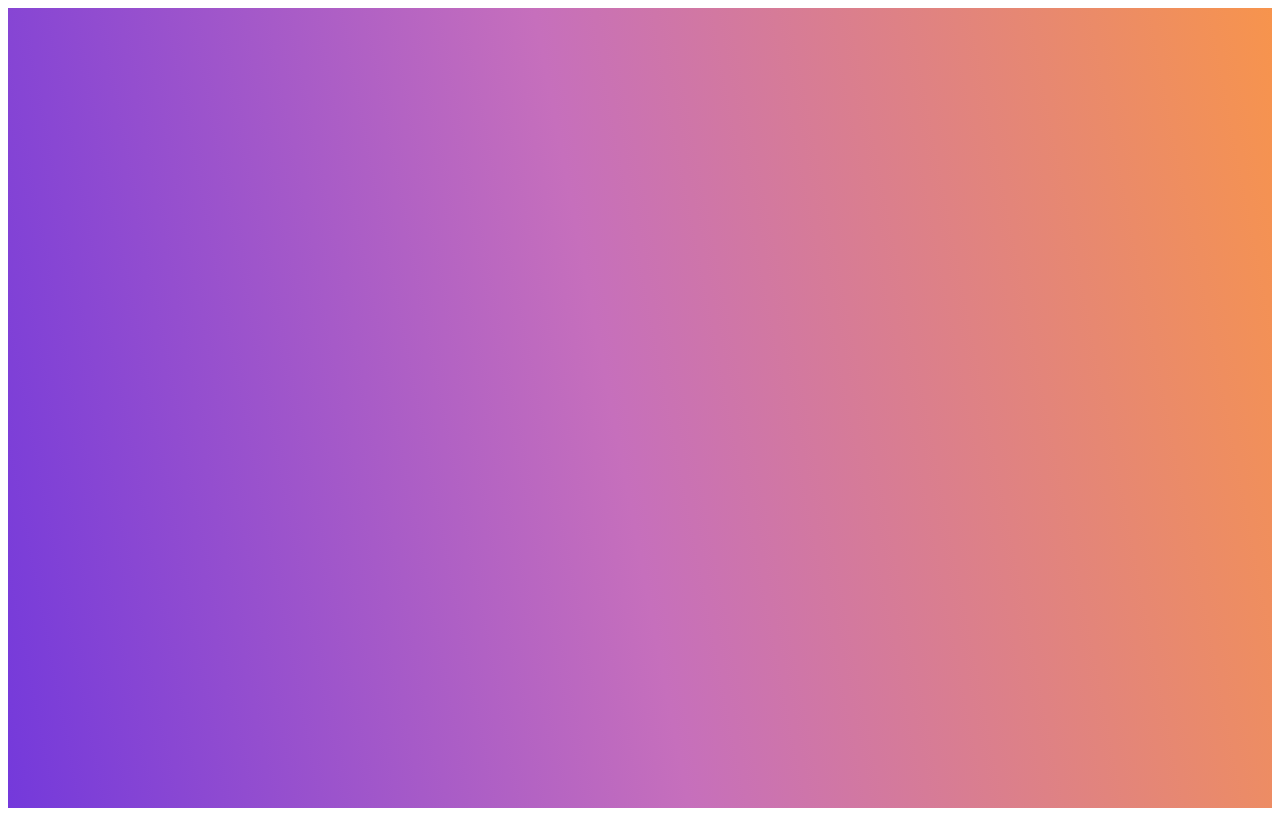
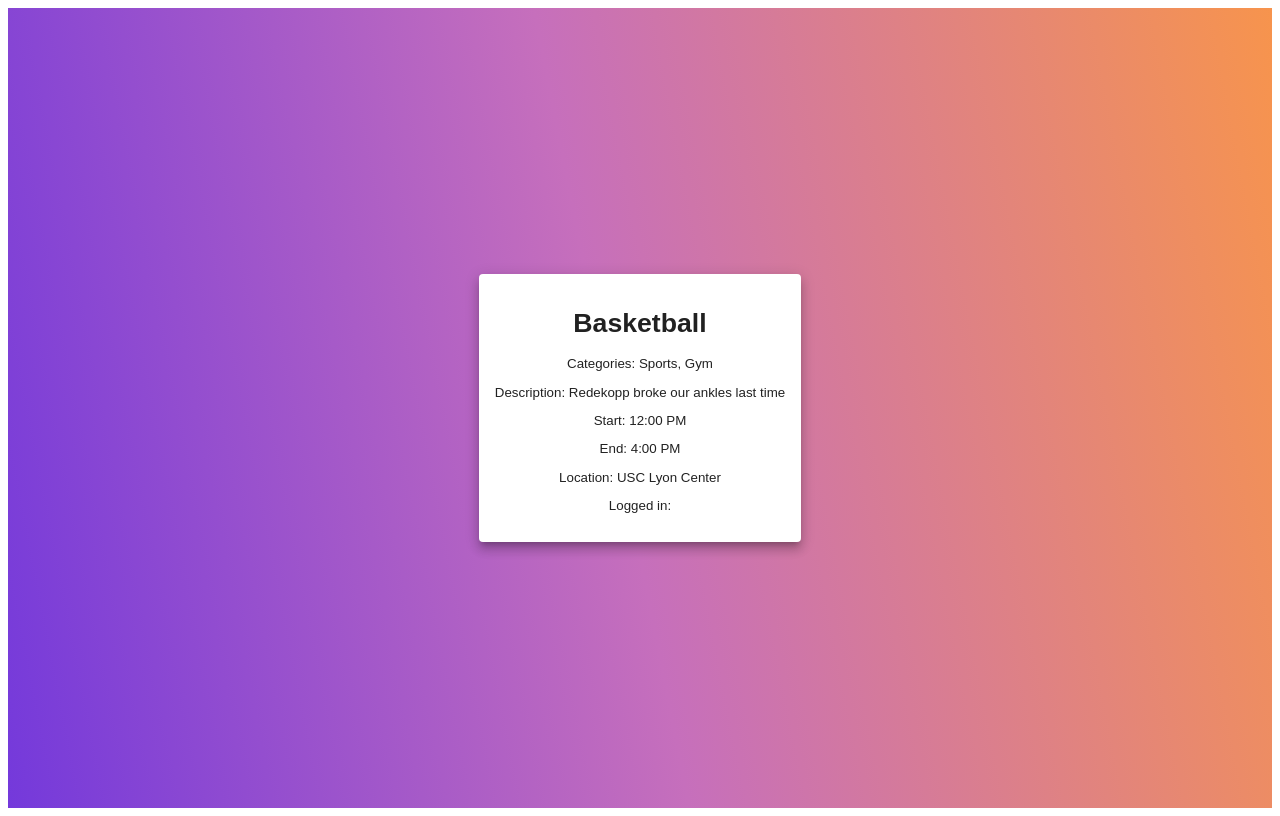
Before and after one commit to orchidzzz1/CS201-Final-Project-hn, a React (Create React App) app in the folder frontend/: page /post in a window 1280 px wide. Before the commit this address had no page. Built offline with nearby package versions, Linux system fonts and the light colour scheme.

Commit message:
Preliminary post structure (using material UI card), added a redirect in CreatePost.js

```diff
--- a/frontend/package.json
+++ b/frontend/package.json
@@ -3,6 +3,9 @@
   "version": "0.1.0",
   "private": true,
   "dependencies": {
+    "@emotion/react": "^11.10.5",
+    "@emotion/styled": "^11.10.5",
+    "@mui/material": "^5.10.14",
     "@testing-library/jest-dom": "^5.16.5",
     "@testing-library/react": "^13.4.0",
     "@testing-library/user-event": "^13.5.0",
@@ -11,7 +14,7 @@
     "react-dom": "^18.2.0",
     "react-redux": "^8.0.5",
     "react-router-dom": "^6.4.3",
-    "react-scripts": "5.0.1",
+    "react-scripts": "^5.0.1",
     "web-vitals": "^2.1.4"
   },
   "scripts": {
--- a/frontend/src/App.js
+++ b/frontend/src/App.js
@@ -6,6 +6,7 @@ import LogIn from "./Components/UserAuthentication/LogIn";
 import Register from "./Components/UserAuthentication/Register";
 import CreatePost from "./Components/CreatePost/CreatePost";
 import Dashboard from "./Components/Dashboard/Dashboard";
+import PostPage from "./Components/PostPage/PostPage";
 
 
 const App = () => {
@@ -22,10 +23,18 @@ const App = () => {
         <div className="App">
             <BrowserRouter>
                 <Routes>
+                    {
+                        /*
+                        Maybe have the '/' directory first check if you're logged in
+                        If you are authenticated, then go to dashboard
+                        If you aren't, go to login
+                        */
+                    }
                     <Route path="/" exact element={<LogIn/ >} />
                     <Route path="/register" exact element={<Register/ >} />
                     <Route path="/createpost" exact element={<CreatePost/ >} />
                     <Route path="/dashboard" exact element={<Dashboard/ >} />
+                    <Route path="/post" exact element={<PostPage/ >} />
                 </Routes>
             </BrowserRouter>
         </div>
--- a/frontend/src/Components/CreatePost/CreatePost.js
+++ b/frontend/src/Components/CreatePost/CreatePost.js
@@ -1,4 +1,5 @@
 import React, { useState} from 'react';
+import { Link } from 'react-router-dom';
 
 const CreatePost = () => {
     const [postData, setPostData] = useState({eventname: '', categories: '', description: '', date: '',  startTime: '', endTime: ' ', location:''});
@@ -27,7 +28,9 @@ const CreatePost = () => {
                 <input value={postData.location} onChange={(e) => setPostData({ ...postData, location: e.target.value })} type="location" placeholder="USC Lyon Center" id="location" name="location" />
                 {/* onChange={(e) => setPostData({ ...postData, title: e.target.value })}  */}
             </form>
-            <button type="submit" className="button">Create Post</button>
+            <Link to='/dashboard'>
+                <button type="submit" className="button">Create Post</button>
+            </Link>
         </div>
     )
 }
--- /dev/null
+++ b/frontend/src/Components/PostPage/PostPage.js
@@ -0,0 +1,32 @@
+import React from 'react';
+//import { Link, useNavigate }from 'react-router-dom';
+import Card from '@mui/material/Card';
+import { CardActionArea } from '@mui/material';
+import CardContent from '@mui/material/CardContent';
+import { isLoggedIn } from '../UserAuthentication/LogIn';
+
+const CreatePost = () => {
+    //populate the form with an API call
+
+
+    // hardcoded just for testing
+    const postData = {eventname: 'Basketball', categories: 'Sports, Gym', description: 'Redekopp broke our ankles last time', startTime: '12:00 PM', endTime: '4:00 PM', location: 'USC Lyon Center'};
+
+    return (
+        <Card raised>
+            <CardActionArea>
+                <CardContent>
+                    <h1>{postData.eventname}</h1>
+                    <p>Categories: {postData.categories}</p>
+                    <p>Description: {postData.description}</p>
+                    <p>Start: {postData.startTime}</p>
+                    <p>End: {postData.endTime}</p>
+                    <p>Location: {postData.location}</p>
+                    <p>Logged in: {isLoggedIn()}</p>
+                </CardContent>
+            </CardActionArea>
+        </Card>
+    )
+}
+
+export default CreatePost;
--- a/frontend/src/Components/UserAuthentication/LogIn.js
+++ b/frontend/src/Components/UserAuthentication/LogIn.js
@@ -9,6 +9,8 @@ const LogIn = (props) => {
     // eslint-disable-next-line
     const [authenticated, setauthenticated] = useState(localStorage.getItem(localStorage.getItem("authenticated")|| false));
     const [errorMessage, setErrorMessage] = useState('');
+
+    //populate with API call
     const users = [{ email: "tommytrojan@usc.edu", pass: "password" }];
 
     const handleSubmit = (e) => {
@@ -53,5 +55,10 @@ const LogIn = (props) => {
     );
 };
 
+export function isLoggedIn()
+{
+    return localStorage.getItem("authenticated" || false);
+}
+
 
 export default LogIn;
```
Also changed, not shown: 1 other file (tests, documents, lock files or other folders).
